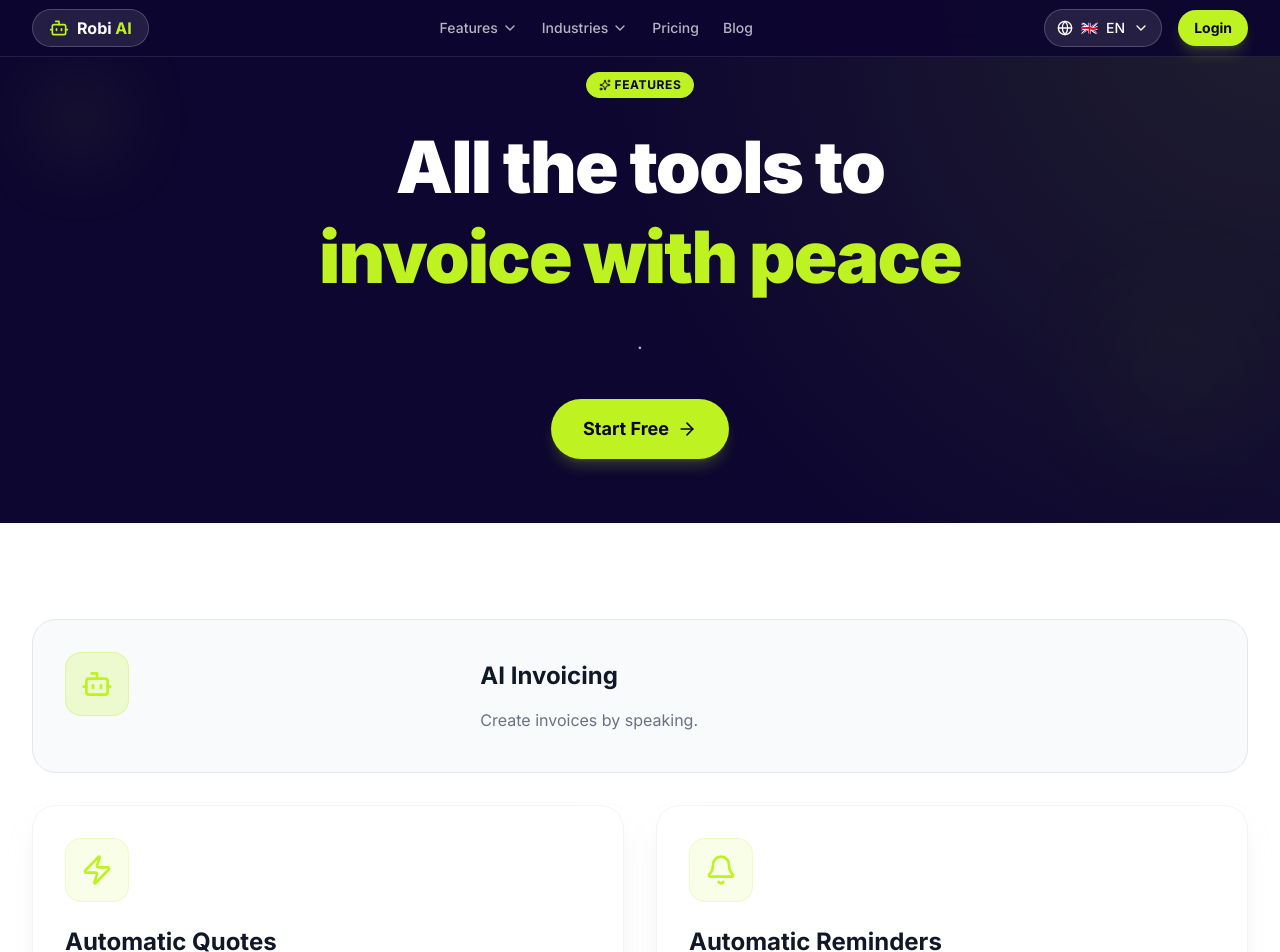
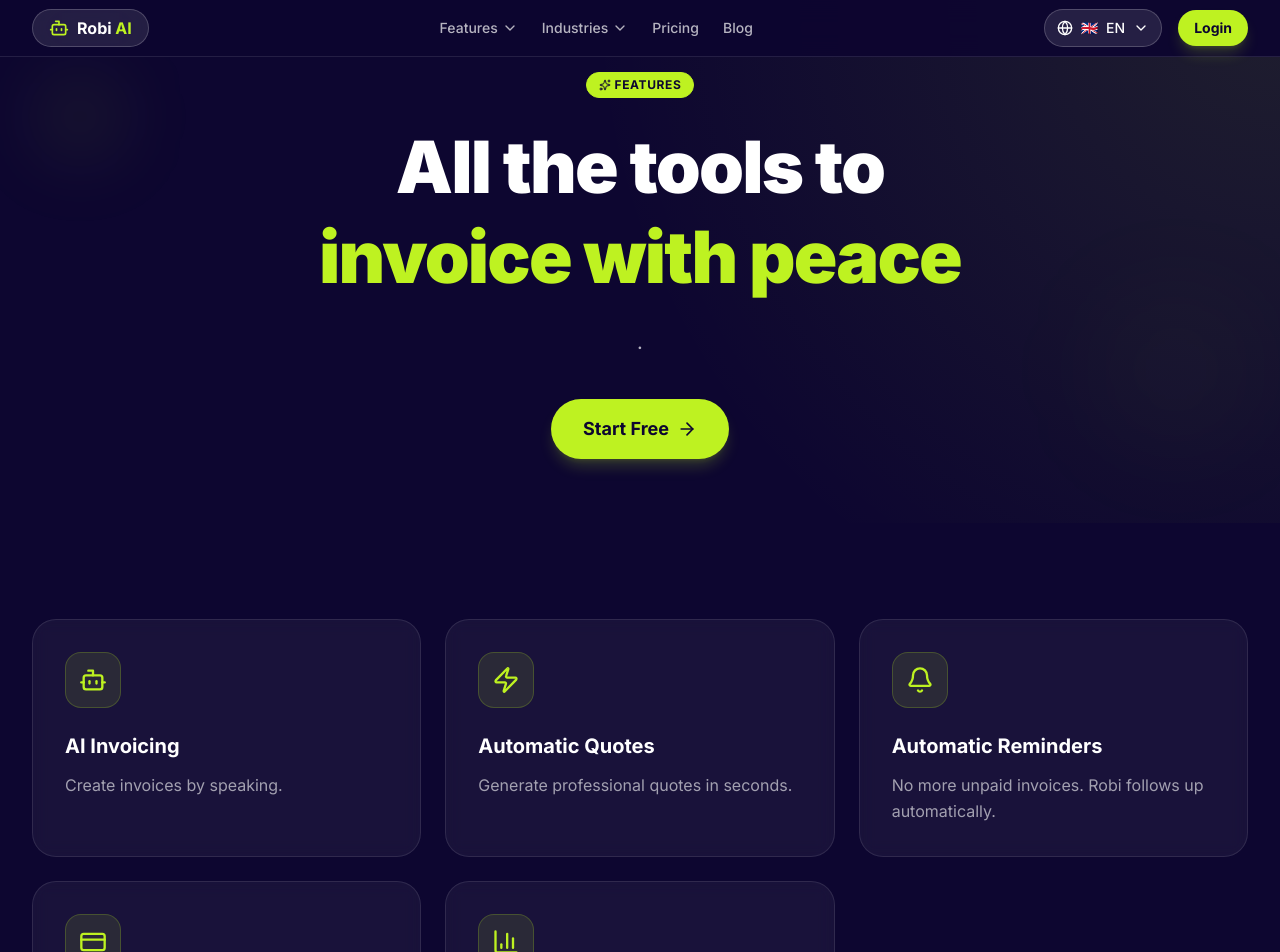
Before and after one commit to DevKarma707/robi-seo-site, a Next.js app: page /en/features in a window 1280 px wide. Shown: the top 952 px of the page. Built offline with nearby package versions, Linux system fonts and the light colour scheme.

Commit message:
fix: redesign features page with dark theme for UI consistency
Co-Authored-By: Claude Opus 4.6 <noreply@anthropic.com>

```diff
--- a/src/app/[locale]/features/page.tsx
+++ b/src/app/[locale]/features/page.tsx
@@ -4,7 +4,6 @@ import { features, t } from "@/data/seo-config";
 import { getDictionary } from "@/lib/i18n/dictionaries";
 import { Locale } from "@/lib/i18n/config";
 import { Hero } from "@/components/sections/Hero";
-import { Card } from "@/components/ui/Card";
 import { CTA } from "@/components/sections/CTA";
 import { ArrowRight, Bot, Zap, Bell, CreditCard, BarChart3 } from "lucide-react";
 
@@ -76,56 +75,32 @@ export default async function FeaturesPage({
         variant="centered"
       />
 
-      <section className="py-24 bg-white">
+      <section className="py-24 bg-[#0D0630]">
         <div className="max-w-7xl mx-auto px-4 sm:px-6 lg:px-8">
-          <div className="grid grid-cols-1 md:grid-cols-2 gap-8">
+          <div className="grid grid-cols-1 md:grid-cols-2 lg:grid-cols-3 gap-6">
             {features.map((feature, index) => {
               const Icon = featureIcons[feature.slug as keyof typeof featureIcons] || Bot;
-              const isLarge = index === 0 || index === features.length - 1;
 
               return (
                 <Link
                   key={feature.slug}
                   href={`/${locale}/features/${feature.slug}`}
-                  className={isLarge ? "md:col-span-2" : ""}
+                  className="group"
                 >
-                  <Card
-                    variant={index === 0 ? "dark" : "default"}
-                    className={`h-full group cursor-pointer ${isLarge ? "md:flex md:items-center md:gap-12" : ""}`}
-                  >
-                    <div className={`${isLarge ? "md:w-1/3" : ""}`}>
-                      <div
-                        className={`w-16 h-16 rounded-2xl flex items-center justify-center mb-6 ${
-                          index === 0
-                            ? "bg-[#BEF221]/20 border border-[#BEF221]/30"
-                            : "bg-[#BEF221]/10 border border-[#BEF221]/20"
-                        }`}
-                      >
-                        <Icon
-                          className={`w-8 h-8 ${index === 0 ? "text-[#BEF221]" : "text-[#BEF221]"}`}
-                        />
-                      </div>
+                  <div className="h-full rounded-3xl p-8 border border-white/10 bg-white/5 backdrop-blur-sm transition-all duration-300 hover:border-[#BEF221]/40 hover:bg-white/10 hover:-translate-y-1">
+                    <div className="w-14 h-14 rounded-2xl flex items-center justify-center mb-6 bg-[#BEF221]/10 border border-[#BEF221]/20 group-hover:bg-[#BEF221]/20 transition-colors">
+                      <Icon className="w-7 h-7 text-[#BEF221]" />
                     </div>
-                    <div className={`${isLarge ? "md:w-2/3" : ""}`}>
-                      <div className="flex items-start justify-between mb-4">
-                        <h3
-                          className={`text-2xl font-bold group-hover:text-[#BEF221] transition-colors ${
-                            index === 0 ? "text-gray-900" : "text-gray-900"
-                          }`}
-                        >
-                          {t(feature.name, locale)}
-                        </h3>
-                        <ArrowRight
-                          className={`w-5 h-5 opacity-0 group-hover:opacity-100 transition-opacity ${
-                            index === 0 ? "text-[#BEF221]" : "text-[#BEF221]"
-                          }`}
-                        />
-                      </div>
-                      <p className={index === 0 ? "text-gray-500" : "text-gray-500"}>
-                        {t(feature.description, locale)}
-                      </p>
+                    <div className="flex items-start justify-between mb-3">
+                      <h3 className="text-xl font-bold text-white group-hover:text-[#BEF221] transition-colors">
+                        {t(feature.name, locale)}
+                      </h3>
+                      <ArrowRight className="w-5 h-5 text-[#BEF221] opacity-0 group-hover:opacity-100 transition-opacity flex-shrink-0 mt-1" />
                     </div>
-                  </Card>
+                    <p className="text-white/60 leading-relaxed">
+                      {t(feature.description, locale)}
+                    </p>
+                  </div>
                 </Link>
               );
             })}
```
